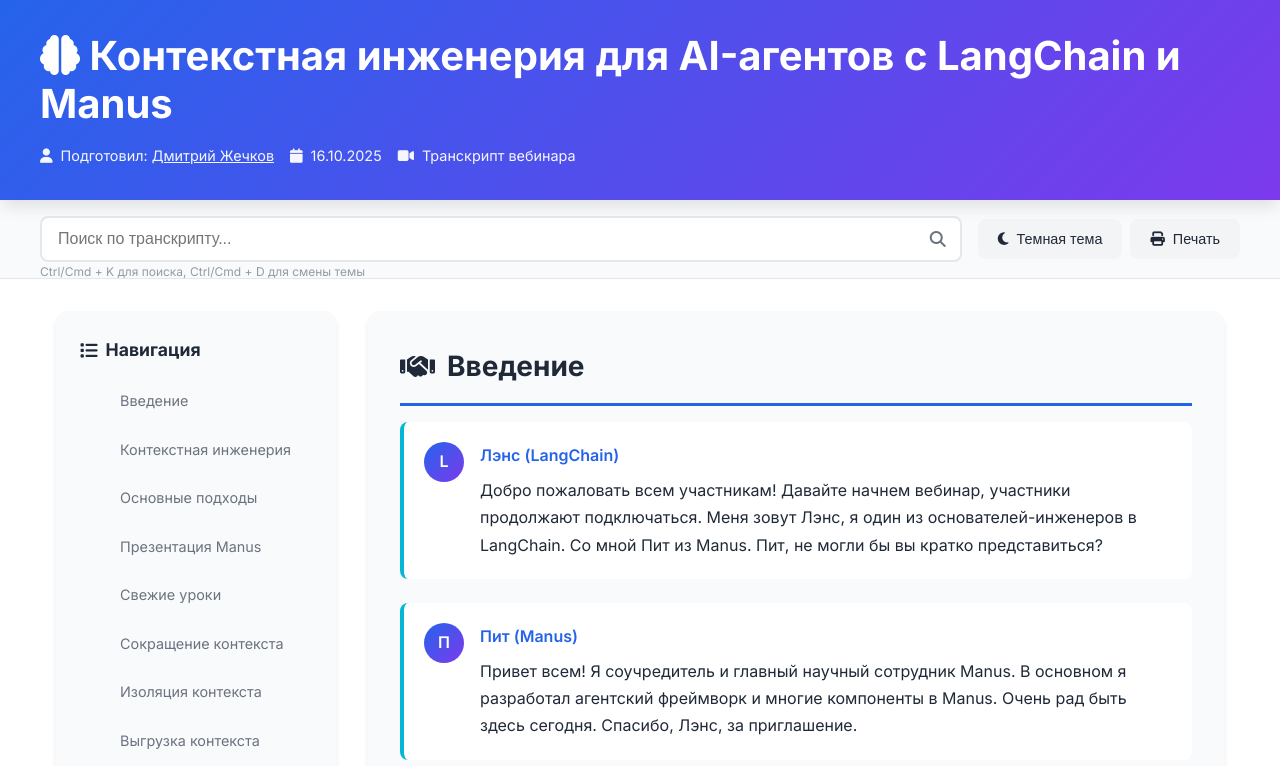
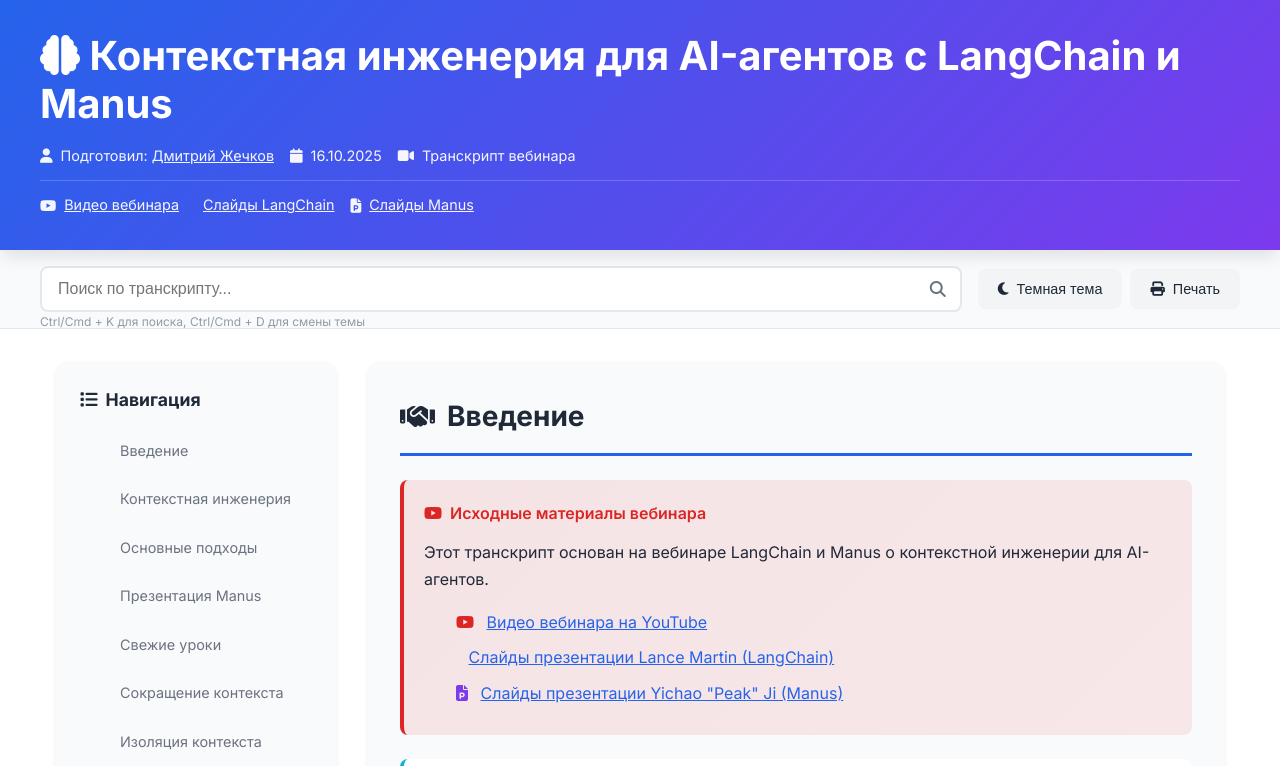
Before and after one commit to dzhechko/context-engineering-for-ai-agents-with-langchain-manus, a website: page index.html in a window 1280 px wide. Shown: the top 766 px of the page. Drawn offline with Linux system fonts and the light colour scheme.

Commit message:
Add links to YouTube video and presentation slides (LangChain & Manus)

```diff
--- a/index.html
+++ b/index.html
@@ -544,6 +544,20 @@
                     <span>Транскрипт вебинара</span>
                 </div>
             </div>
+            <div class="header-meta" style="margin-top: 0.75rem; padding-top: 0.75rem; border-top: 1px solid rgba(255,255,255,0.2);">
+                <div>
+                    <i class="fab fa-youtube"></i>
+                    <span><a href="https://www.youtube.com/watch?v=6_BcCthVvb8" style="color: white; text-decoration: underline;" target="_blank" rel="noopener">Видео вебинара</a></span>
+                </div>
+                <div>
+                    <i class="fas fa-presentation"></i>
+                    <span><a href="https://docs.google.com/presentation/d/16aaXLu40GugY-kOpqDU4e-S0hD1FmHcNyF0rRRnb1OU/edit?slide=id.p#slide=id.p" style="color: white; text-decoration: underline;" target="_blank" rel="noopener">Слайды LangChain</a></span>
+                </div>
+                <div>
+                    <i class="fas fa-file-powerpoint"></i>
+                    <span><a href="https://drive.google.com/file/d/1QGJ-BrdiTGslS71sYH4OJoidsry3Ps9g/view" style="color: white; text-decoration: underline;" target="_blank" rel="noopener">Слайды Manus</a></span>
+                </div>
+            </div>
         </div>
     </header>
 
@@ -587,6 +601,25 @@
             <main class="transcript">
                 <section class="section" id="intro">
                     <h2><i class="fas fa-handshake"></i> Введение</h2>
+
+                    <div class="info-box" style="background: linear-gradient(135deg, rgba(220, 38, 38, 0.1), rgba(239, 68, 68, 0.1)); border-left-color: #dc2626;">
+                        <div class="info-box-title" style="color: #dc2626;"><i class="fab fa-youtube"></i> Исходные материалы вебинара</div>
+                        <p style="margin-bottom: 0.75rem;">Этот транскрипт основан на вебинаре LangChain и Manus о контекстной инженерии для AI-агентов.</p>
+                        <ul style="list-style: none; padding-left: 0; margin-bottom: 0;">
+                            <li style="margin-bottom: 0.5rem;">
+                                <i class="fab fa-youtube" style="color: #dc2626; margin-right: 0.5rem;"></i>
+                                <a href="https://www.youtube.com/watch?v=6_BcCthVvb8" target="_blank" rel="noopener" style="color: var(--primary-color); text-decoration: underline;">Видео вебинара на YouTube</a>
+                            </li>
+                            <li style="margin-bottom: 0.5rem;">
+                                <i class="fas fa-presentation" style="color: #2563eb; margin-right: 0.5rem;"></i>
+                                <a href="https://docs.google.com/presentation/d/16aaXLu40GugY-kOpqDU4e-S0hD1FmHcNyF0rRRnb1OU/edit?slide=id.p#slide=id.p" target="_blank" rel="noopener" style="color: var(--primary-color); text-decoration: underline;">Слайды презентации Lance Martin (LangChain)</a>
+                            </li>
+                            <li>
+                                <i class="fas fa-file-powerpoint" style="color: #7c3aed; margin-right: 0.5rem;"></i>
+                                <a href="https://drive.google.com/file/d/1QGJ-BrdiTGslS71sYH4OJoidsry3Ps9g/view" target="_blank" rel="noopener" style="color: var(--primary-color); text-decoration: underline;">Слайды презентации Yichao "Peak" Ji (Manus)</a>
+                            </li>
+                        </ul>
+                    </div>
 
                     <div class="speaker">
                         <div class="speaker-icon">L</div>
@@ -1055,13 +1088,16 @@
     <footer class="footer">
         <div class="footer-content">
             <div class="footer-links">
-                <a href="https://t.me/llm_notes" target="_blank"><i class="fab fa-telegram"></i> Telegram</a>
-                <a href="https://www.langchain.com/" target="_blank"><i class="fas fa-link"></i> LangChain</a>
-                <a href="https://www.manus.app/" target="_blank"><i class="fas fa-link"></i> Manus</a>
+                <a href="https://www.youtube.com/watch?v=6_BcCthVvb8" target="_blank" rel="noopener"><i class="fab fa-youtube"></i> Видео</a>
+                <a href="https://docs.google.com/presentation/d/16aaXLu40GugY-kOpqDU4e-S0hD1FmHcNyF0rRRnb1OU/edit?slide=id.p#slide=id.p" target="_blank" rel="noopener"><i class="fas fa-presentation"></i> Слайды LangChain</a>
+                <a href="https://drive.google.com/file/d/1QGJ-BrdiTGslS71sYH4OJoidsry3Ps9g/view" target="_blank" rel="noopener"><i class="fas fa-file-powerpoint"></i> Слайды Manus</a>
+                <a href="https://t.me/llm_notes" target="_blank" rel="noopener"><i class="fab fa-telegram"></i> Telegram</a>
+                <a href="https://www.langchain.com/" target="_blank" rel="noopener"><i class="fas fa-link"></i> LangChain</a>
+                <a href="https://www.manus.app/" target="_blank" rel="noopener"><i class="fas fa-link"></i> Manus</a>
                 <a href="#" id="shareBtn"><i class="fas fa-share-alt"></i> Поделиться</a>
             </div>
             <p style="margin-top: 1rem; color: var(--text-secondary);">
-                © 2025 Транскрипт подготовлен <a href="https://t.me/llm_notes" style="color: var(--primary-color);" target="_blank">Дмитрием Жечковым</a>
+                © 2025 Транскрипт подготовлен <a href="https://t.me/llm_notes" style="color: var(--primary-color);" target="_blank" rel="noopener">Дмитрием Жечковым</a>
             </p>
         </div>
     </footer>
```
Also changed, not shown: README.md.
